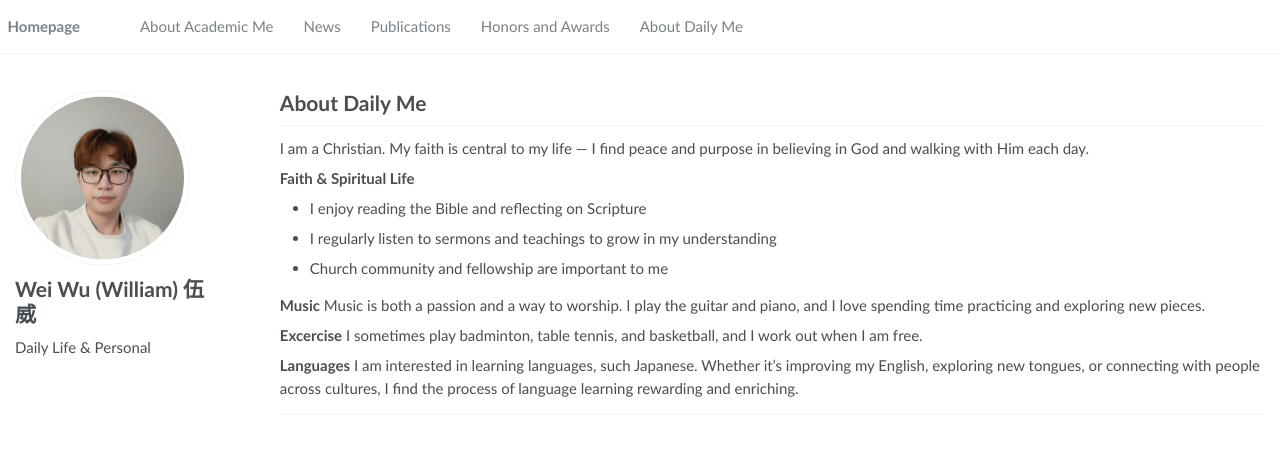
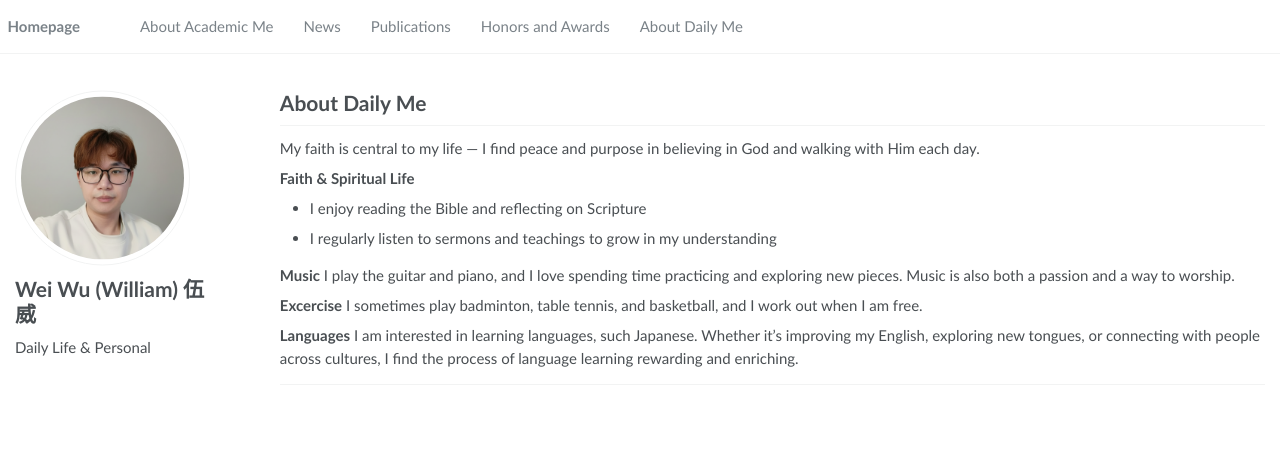
Before and after one commit to wuwei5v/weiwu.github.io, a Jekyll site: the page built from _pages/myself.md, in a window 1280 px wide. Shown: the top 454 px of the page. Built offline with Jekyll 4.4.1, drawn with Linux system fonts in a browser that asks for light colours.

Commit message:
update myself page

```diff
--- a/_pages/myself.md
+++ b/_pages/myself.md
@@ -7,15 +7,14 @@ layout: myself
 
 # About Daily Me
 
-I am a Christian. My faith is central to my life — I find peace and purpose in believing in God and walking with Him each day.
+My faith is central to my life — I find peace and purpose in believing in God and walking with Him each day.
 
 **Faith & Spiritual Life**
 - I enjoy reading the Bible and reflecting on Scripture
 - I regularly listen to sermons and teachings to grow in my understanding
-- Church community and fellowship are important to me
 
 **Music**
-Music is both a passion and a way to worship. I play the guitar and piano, and I love spending time practicing and exploring new pieces.
+I play the guitar and piano, and I love spending time practicing and exploring new pieces. Music is also both a passion and a way to worship.
 
 **Excercise**
 I sometimes play badminton, table tennis, and basketball, and I work out when I am free.
```
